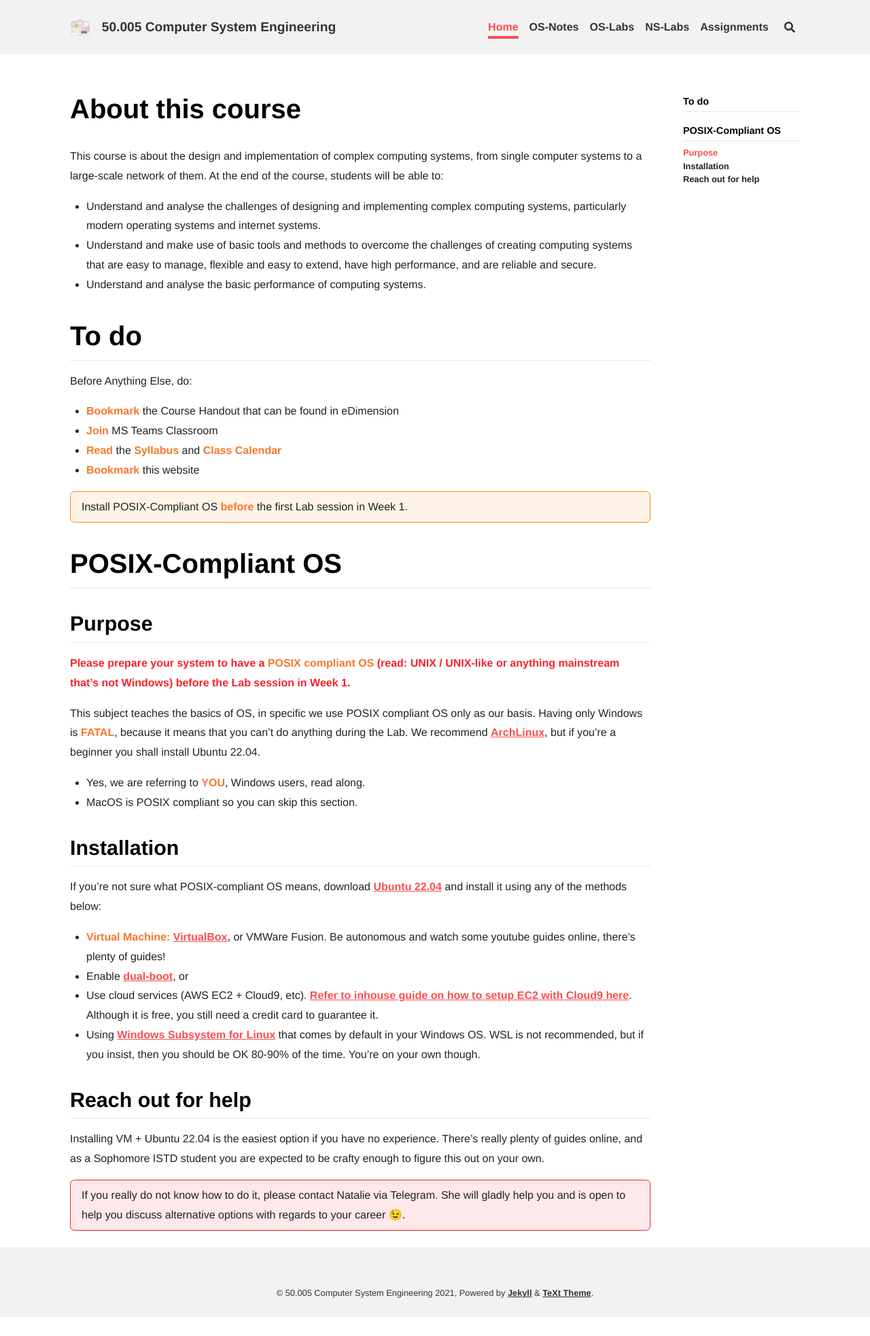
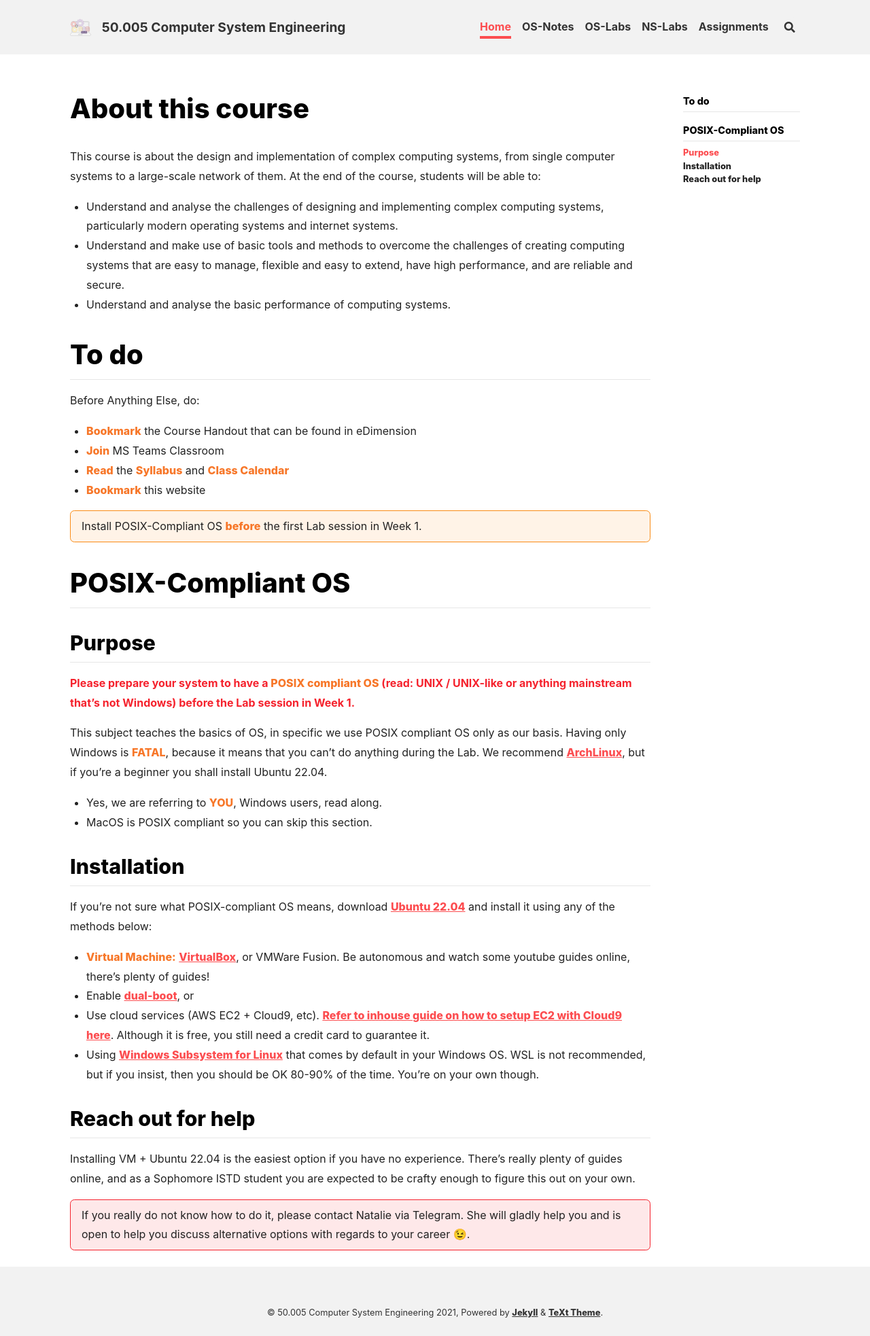
Before and after one commit to natalieagus/50005-2023, a Jekyll site: the page built from index.md, in a window 1280 px wide. Shown: the whole page at 68% size. Built offline with Jekyll 4.4.1, drawn with Linux system fonts in a browser that asks for light colours; nearby versions of some CDN libraries; before the commit the page ends 1938 px from its top, so only the background shows below that.

Commit message:
feat: revamp font system

```diff
--- a/_sass/common/_variables.scss
+++ b/_sass/common/_variables.scss
@@ -1,6 +1,6 @@
 $base: (
-  font-family:            (Helvetica Neue,'Overpass',  -apple-system, BlinkMacSystemFont, "Segoe UI", Helvetica, Arial, sans-serif),
-  font-family-code:       ( Menlo, 'Overpass Mono', Monaco, Consolas, Andale Mono, lucida console, Courier New, monospace),
+  font-family:            (-apple-system, Helvetica Neue,'Overpass'  , BlinkMacSystemFont, "Segoe UI", Helvetica, Arial, sans-serif),
+  font-family-code:       ( source-code-pro, Menlo, 'Overpass Mono', Monaco, Consolas, Andale Mono, lucida console, Courier New, monospace),
 
   font-size-root:         16px,
   font-size-root-sm:      14px,
@@ -46,7 +46,7 @@ $base: (
   font-size-h5-xs:        .85rem,
   font-size-h6-xs:        .85rem,
 
-  font-weight:            300,
+  font-weight:            400,
   font-weight-bold:       800,
 
   line-height-xl:         2,
```
